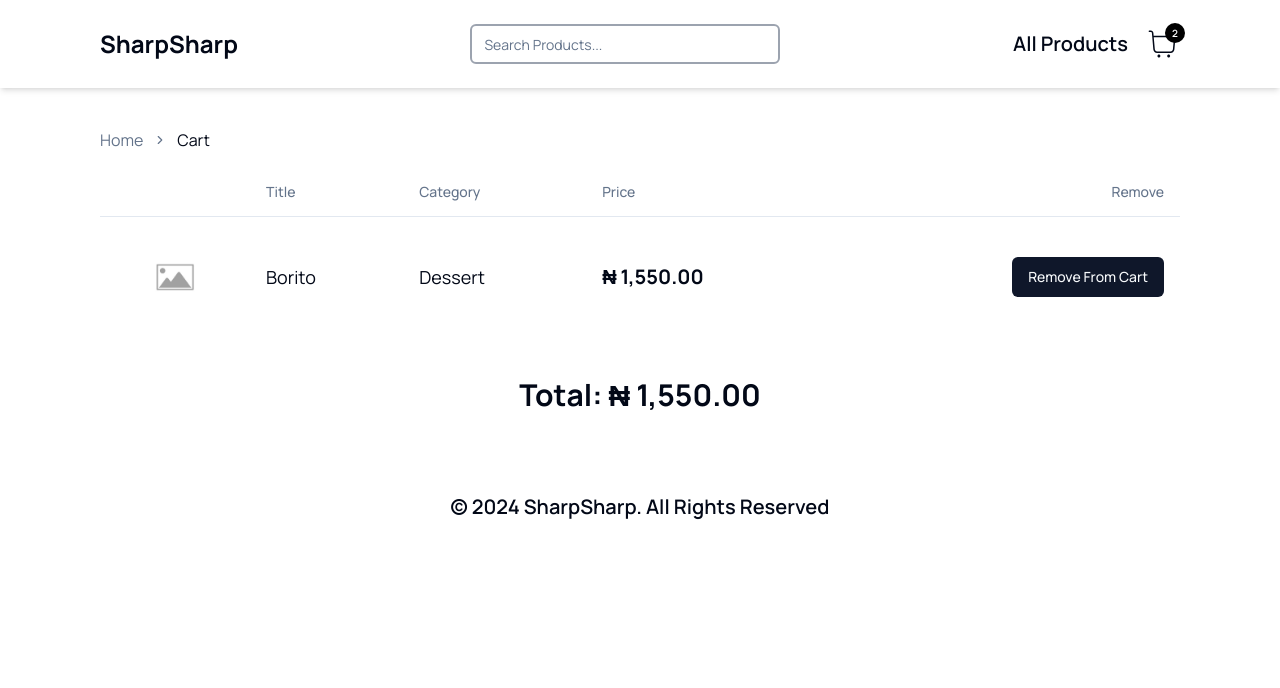
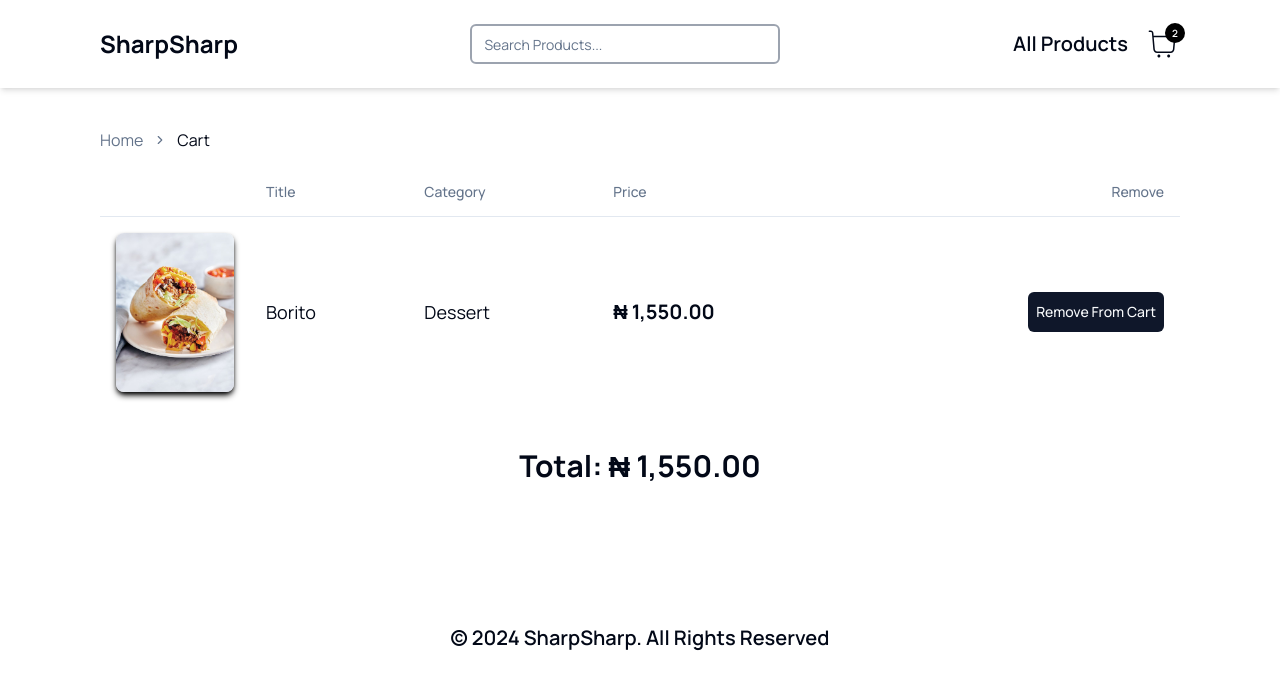
Before and after one commit to arakinyemi/food-delivery, a Next.js app: page /cart in a window 1280 px wide. Shown: the top 688 px of the page. Built offline with nearby package versions, Linux system fonts and the light colour scheme.

Commit message:
Add new features

```diff
--- a/src/app/cart/page.js
+++ b/src/app/cart/page.js
@@ -28,13 +28,13 @@ export default function Cart() {
           <TableBody>
             <TableRow className="text-[18px]">
               <TableCell>
-                <img src="/place.jpg" className="w-full" />
+                <img src="/Buritto.jpeg" className="w-full rounded-[8px] shadow-black shadow-md" />
               </TableCell>
               <TableCell>Borito</TableCell>
               <TableCell>Dessert</TableCell>
               <TableCell className="font-bold text-xl">₦ 1,550.00</TableCell>
               <TableCell className="text-right">
-                <Button>Remove From Cart</Button>
+                <Button className="p-2 items-center hover:bg-green-500">Remove From Cart</Button>
               </TableCell>
             </TableRow>
           </TableBody>
--- a/src/app/components/CardItem.jsx
+++ b/src/app/components/CardItem.jsx
@@ -16,7 +16,7 @@ export default function CardItem(){
         <Card className="rounded-lg shadow-lg">
             <CardContent>
                 <div className="w-full">
-                    <Image src="/place.jpg" width={200} height={200} className="w-full rounded-t-lg"/>
+                    <Image src="/Buritto.jpeg" width={200} height={200} className="w-full rounded-t-lg"/>
                 </div>
             </CardContent>
             <CardFooter className="mt-3 shadow-inner">
--- a/src/app/components/Footer.js
+++ b/src/app/components/Footer.js
@@ -1,5 +1,5 @@
 export default function Footer() {
     return (
-      <p className="text-center text-md md:text-xl font-semibold m-10">© 2024 SharpSharp. All Rights Reserved</p>
+      <p className="text-center text-md md:text-xl font-semibold mt-[100px]">© 2024 SharpSharp. All Rights Reserved</p>
     );
   }
--- a/src/app/products/[details]/page.js
+++ b/src/app/products/[details]/page.js
@@ -9,11 +9,11 @@ export default function ProductDetails({params}) {
         <BreadcrumbComp title="Borito" />
         <div className="grid grid-cols-1 md:grid-cols-2 gap-8 lg:gap-12 mt-4">
           <div  className="shadow-lg rounded-xl">
-            <img src="/place.jpg" className="w-full rounded-xl" />
+            <img src="/Buritto.jpeg" className="w-full rounded-xl" />
           </div>
           <div className="flex flex-col gap-4">
             <h1 className="text-4xl font-bold">Borito</h1>
-            <p className="text-xl font-medium">It is a long established fact that a reader will be distracted by the readable content of a page when looking at its layout. The point of using Lorem Ipsum </p>
+            <p className="text-xl font-medium ">Get it Hot🌮 <br/> Get it Yummy😋 </p>
             <p className="text-3xl font-semibold">Price: ₦1,550.00</p>
             <p className="text-xl font-medium">Category: Desert</p>
             <div>
```
Also changed, not shown: public/Buritto.jpeg (added).
